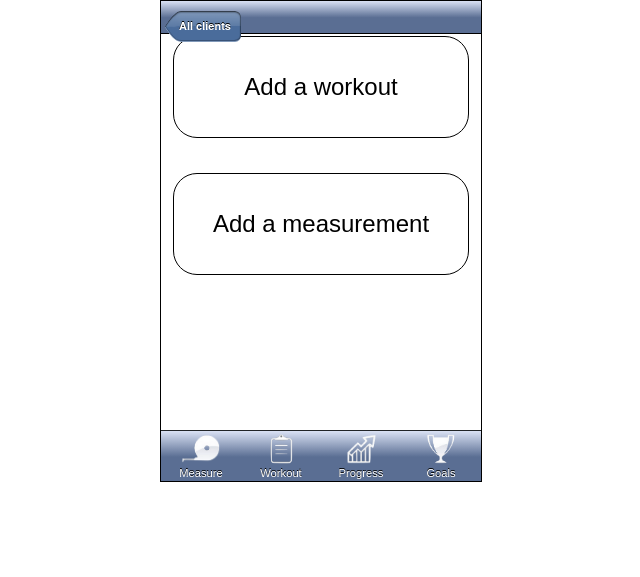
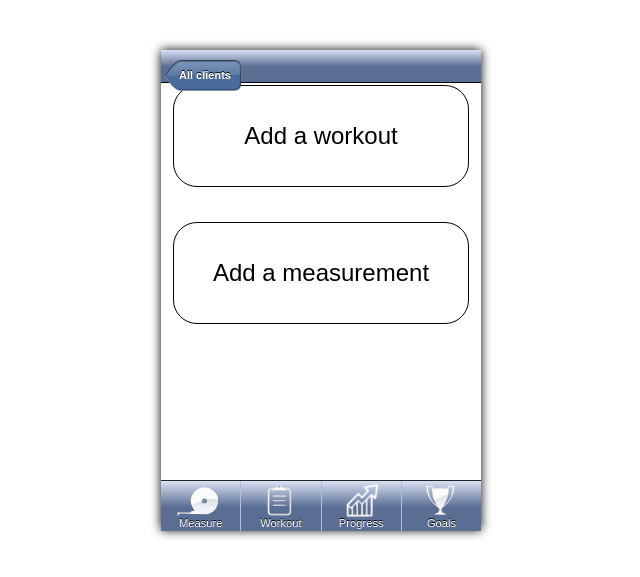
Before and after one commit to cypressf/hfid-prototype, a Flask app: page /client/1 in a window 1280 px wide. Shown: the top 577 px of the page, without its empty margins (319-959 px from the left). Run offline with Flask 2, Linux system fonts and the light colour scheme; data that the repository does not hold is empty; some libraries are stand-ins or nearby versions.

Commit message:
button bar active styles

```diff
--- a/static/style.css
+++ b/static/style.css
@@ -9,9 +9,10 @@ homepage
 #iphone {
     width:320px;
     height:480px;
-    border:1px solid;
+    box-shadow:0 0 10px #000;
     overflow:scroll;
     margin:0 auto;
+    margin-top:50px;
     position:relative;
 }
 
@@ -72,13 +73,12 @@ bottom navbar
 ************/
 nav {
     position:fixed;
-    top:430px;
+    top:480px;
 }
 nav ul {
     border-top:1px solid #212427;
     height:50px;
     background-color:#5a6e93;
-    background-image: -webkit-gradient(linear, left top, left bottom, color-stop(1%,#d7dff2), color-stop(52%,#5a6e93), color-stop(53%,#5a6e93), color-stop(100%,#5a6e93));
 }
 nav ul li {
     float:left;
@@ -87,10 +87,10 @@ nav ul li {
 nav ul a {
     display:block;
     height:50px;
-    width:80px;
+    width:79.3px;
     background-repeat:no-repeat;
-    background-size: auto 30px;
-    background-position:50% 15%;
+    background-size:100% 100%;
+    background-position:0 0;
     text-align:center;
     position:relative;
     color:#fff;
@@ -106,18 +106,39 @@ nav ul p {
     padding:0.2em 0;
 }
 
-#measure {
-    background-image:url('/static/img/tape_measure2.png');
+nav #measure {
+    background-image:url('/static/img/tape_measure3.png'), -webkit-gradient(linear, left top, left bottom, color-stop(1%,#d7dff2), color-stop(52%,#5a6e93), color-stop(53%,#5a6e93), color-stop(100%,#5a6e93));
+    border-right:1px solid #b3bde0;
 }
-#workout {
-    background-image:url('/static/img/clip2.png');
+nav #workout {
+    background-image:url('/static/img/clip3.png'), -webkit-gradient(linear, left top, left bottom, color-stop(1%,#d7dff2), color-stop(52%,#5a6e93), color-stop(53%,#5a6e93), color-stop(100%,#5a6e93));
+    border-right:1px solid #b3bde0;
 }
-#progress {
-    background-image:url('/static/img/graph2.png');
+nav #progress {
+    background-image:url('/static/img/graph3.png'), -webkit-gradient(linear, left top, left bottom, color-stop(1%,#d7dff2), color-stop(52%,#5a6e93), color-stop(53%,#5a6e93), color-stop(100%,#5a6e93));
+    border-right:1px solid #b3bde0;
 }
-#goals {
-    background-image:url('/static/img/trophy2.png');
+nav #goals {
+    background-image:url('/static/img/trophy3.png'), -webkit-gradient(linear, left top, left bottom, color-stop(1%,#d7dff2), color-stop(52%,#5a6e93), color-stop(53%,#5a6e93), color-stop(100%,#5a6e93));
 }
+
+nav #measure.active {
+    box-shadow:0 0 10px #000 inset;
+    background-image:url('/static/img/tape_measure3.png'), -webkit-gradient(linear, left top, left bottom, color-stop(51%,#3a4861), color-stop(51%,#3a4861), color-stop(100%,#bdc5d7));
+}
+nav #workout.active {
+    box-shadow:0 0 10px #000 inset;
+    background-image:url('/static/img/clip3.png'), -webkit-gradient(linear, left top, left bottom, color-stop(51%,#3a4861), color-stop(51%,#3a4861), color-stop(100%,#bdc5d7));
+}
+nav #progress.active {
+    box-shadow:0 0 10px #000 inset;
+    background-image:url('/static/img/graph3.png'), -webkit-gradient(linear, left top, left bottom, color-stop(51%,#3a4861), color-stop(51%,#3a4861), color-stop(100%,#bdc5d7));
+}
+nav #goals.active {
+    box-shadow:0 0 10px #000 inset;
+    background-image:url('/static/img/trophy3.png'), -webkit-gradient(linear, left top, left bottom, color-stop(51%,#3a4861), color-stop(51%,#3a4861), color-stop(100%,#bdc5d7));
+}
+
 
 /*************
 top button bar
@@ -125,7 +146,7 @@ top button bar
 
 header {
     position:fixed;
-    top:1px;
+    top:50px;
     width:320px;
     border-bottom:1px solid;
     background:#5a6e93;
@@ -147,12 +168,12 @@ header a {
 /*******
 goals page
 ********/
-
-#goals {
+/* conflicts with navbar #goals id */
+/*#goals {
 -moz-border-radius: 15px;
 -webkit-border-radius: 15px;
 border-radius: 15px;
-}
+}*/
 /*******************
 workout list and form
 ********************/
```
